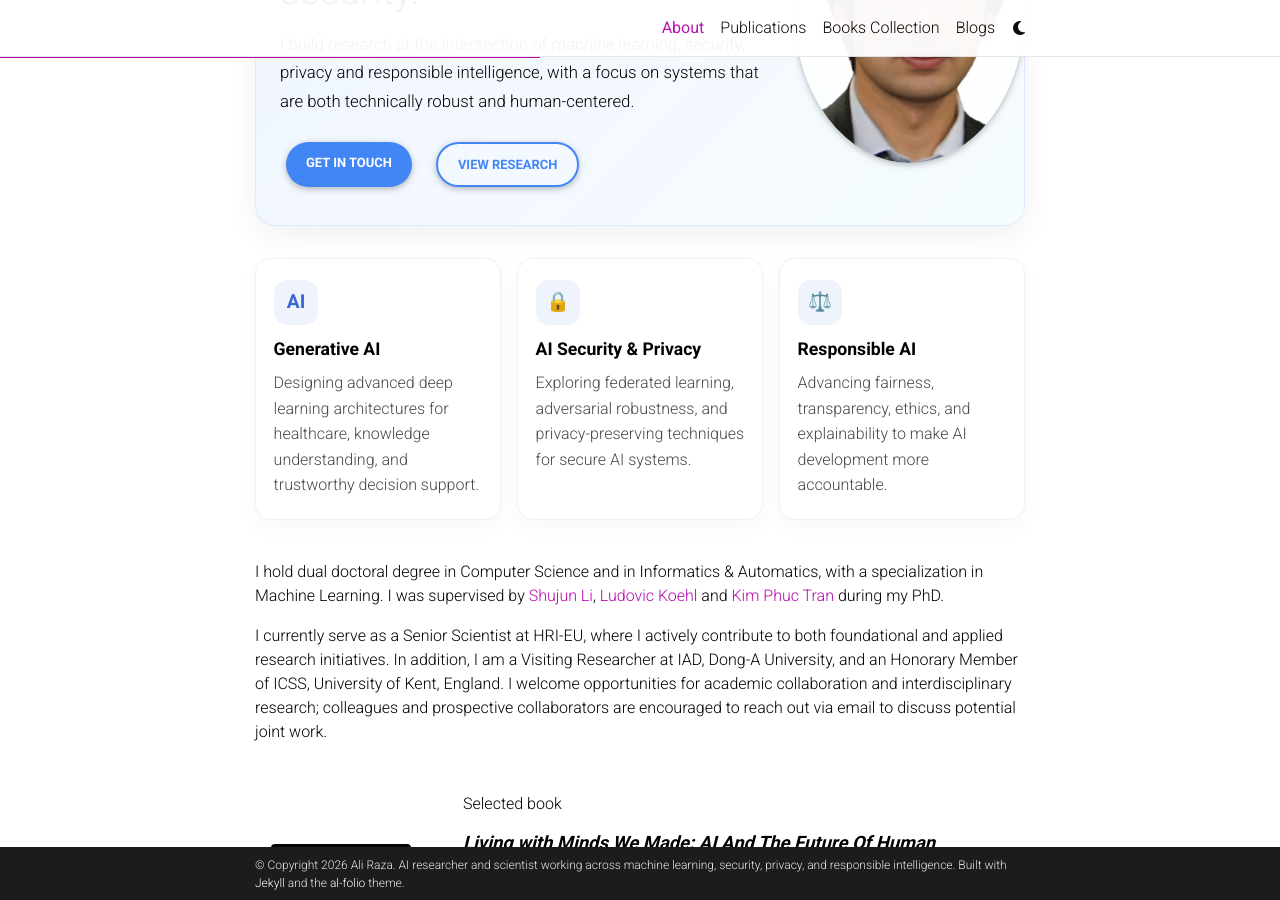
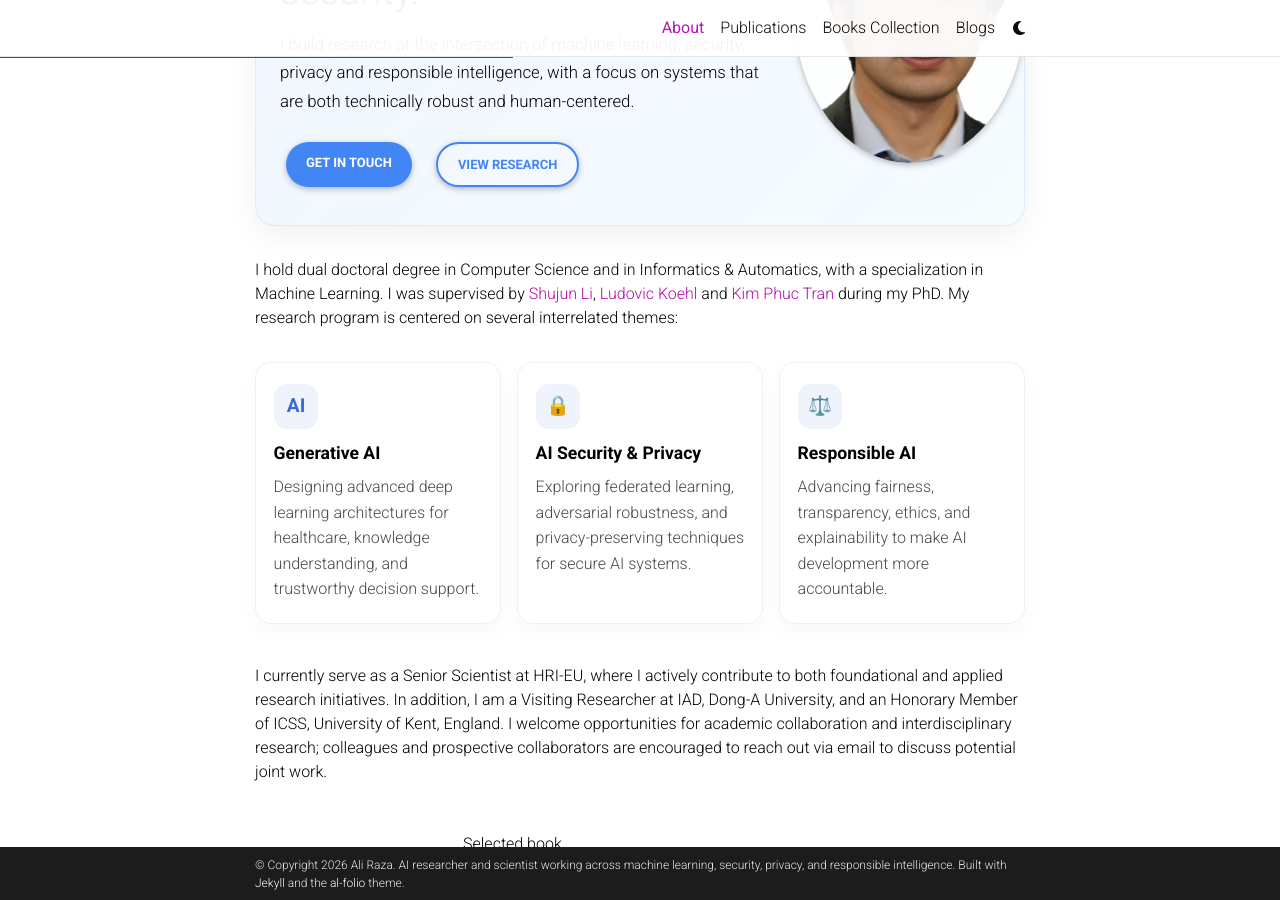
Before and after one commit to aliraza011/aliraza011.github.io, a Jekyll site: the page built from _pages/about.md, in a window 1280 px wide and 900 px high, scrolled down 322 px. Built offline with Jekyll 4.4.1, drawn with Linux system fonts in a browser that asks for light colours; comment, search, counter and statistics services are not loaded; a style sheet for code colours, icons or effects is not loaded.

Commit message:
changes2sd

```diff
--- a/_pages/about.md
+++ b/_pages/about.md
@@ -27,6 +27,11 @@
   </div>
 </div>
 
+
+
+<p>
+I hold dual doctoral degree in Computer Science and in Informatics &amp; Automatics, with a specialization in Machine Learning. I was supervised by  <a href="https://www.hooklee.com"> Shujun Li</a>, <a href="https://www.linkedin.com/in/ludovic-koehl-03499343/" > Ludovic Koehl </a> and <a  href="https://sites.google.com/view/kim-phuc-tran"> Kim Phuc Tran</a> during my PhD. My research program is centered on several interrelated themes:
+</p>
 <div class="research-grid">
   <div class="research-card">
     <div class="icon-wrap">AI</div>
@@ -44,10 +49,6 @@
     <p>Advancing fairness, transparency, ethics, and explainability to make AI development more accountable.</p>
   </div>
 </div>
-
-<p>
-I hold dual doctoral degree in Computer Science and in Informatics &amp; Automatics, with a specialization in Machine Learning. I was supervised by  <a href="https://www.hooklee.com"> Shujun Li</a>, <a href="https://www.linkedin.com/in/ludovic-koehl-03499343/" > Ludovic Koehl </a> and <a  href="https://sites.google.com/view/kim-phuc-tran"> Kim Phuc Tran</a> during my PhD.
-</p>
 
 <p>
 I currently serve as a Senior Scientist at HRI-EU, where I actively contribute to both foundational and applied research initiatives. In addition, I am a Visiting Researcher at IAD, Dong-A University, and an Honorary Member of ICSS, University of Kent, England. I welcome opportunities for academic collaboration and interdisciplinary research; colleagues and prospective collaborators are encouraged to reach out via email to discuss potential joint work.
```
